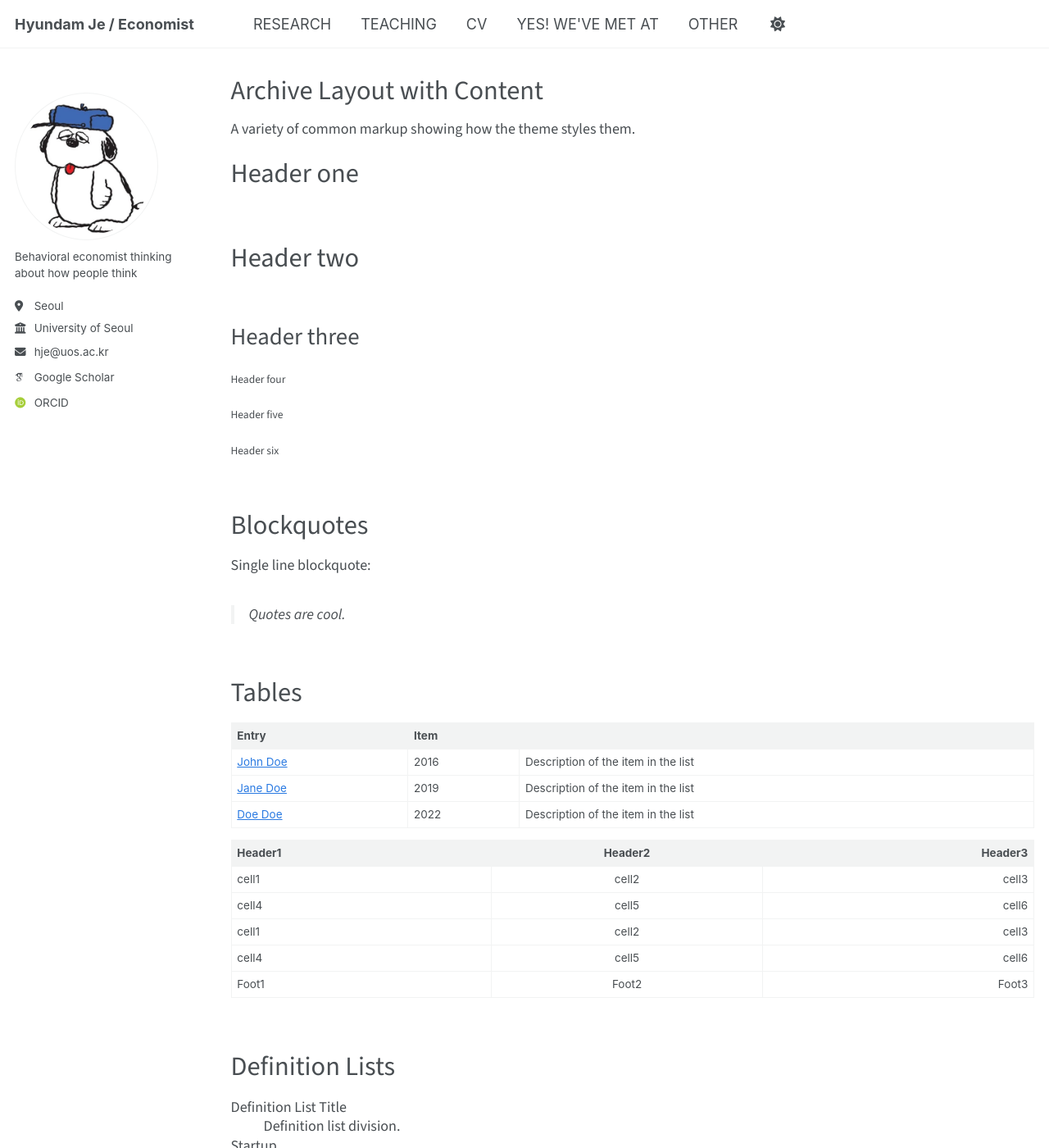
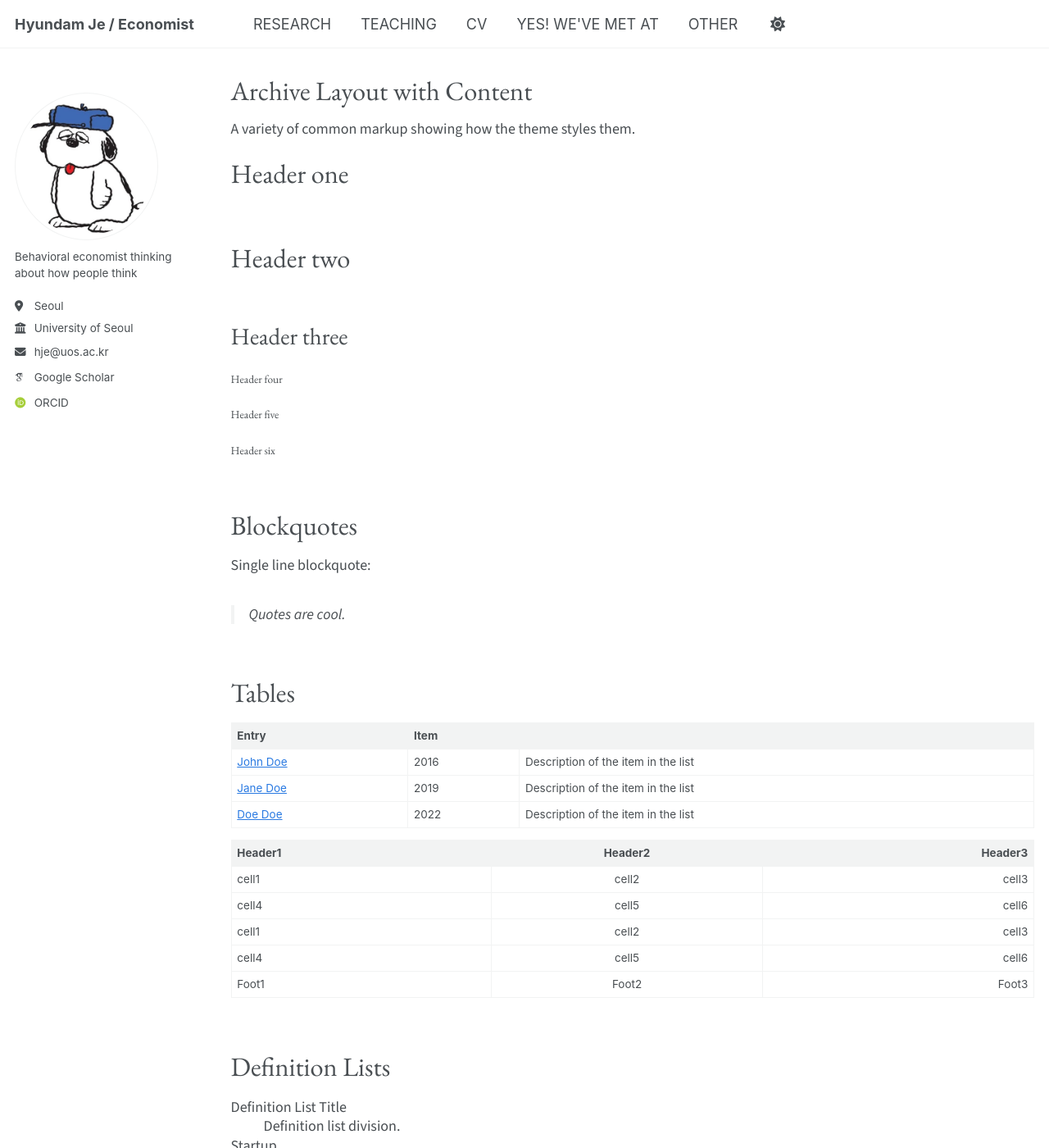
Before and after one commit to hyundamje/hyundamje.github.io, a Jekyll site: the page built from _pages/archive-layout-with-content.md, in a window 1280 px wide and 1400 px high. Shown: the whole window at 82% size. Built offline with Jekyll 4.4.1, drawn with Linux system fonts in a browser that asks for light colours; some web fonts are replaced.

Commit message:
Update _base.scss

```diff
--- a/_sass/layout/_base.scss
+++ b/_sass/layout/_base.scss
@@ -27,7 +27,7 @@ body {
   }
 }
 
-$header-font-family: 'Source Sans 3', sans-serif;
+$header-font-family: 'EB Garamond', serif;
 
 h1, h2, h3, h4, h5, h6 {
   margin: 2em 0 0.5em;
```
